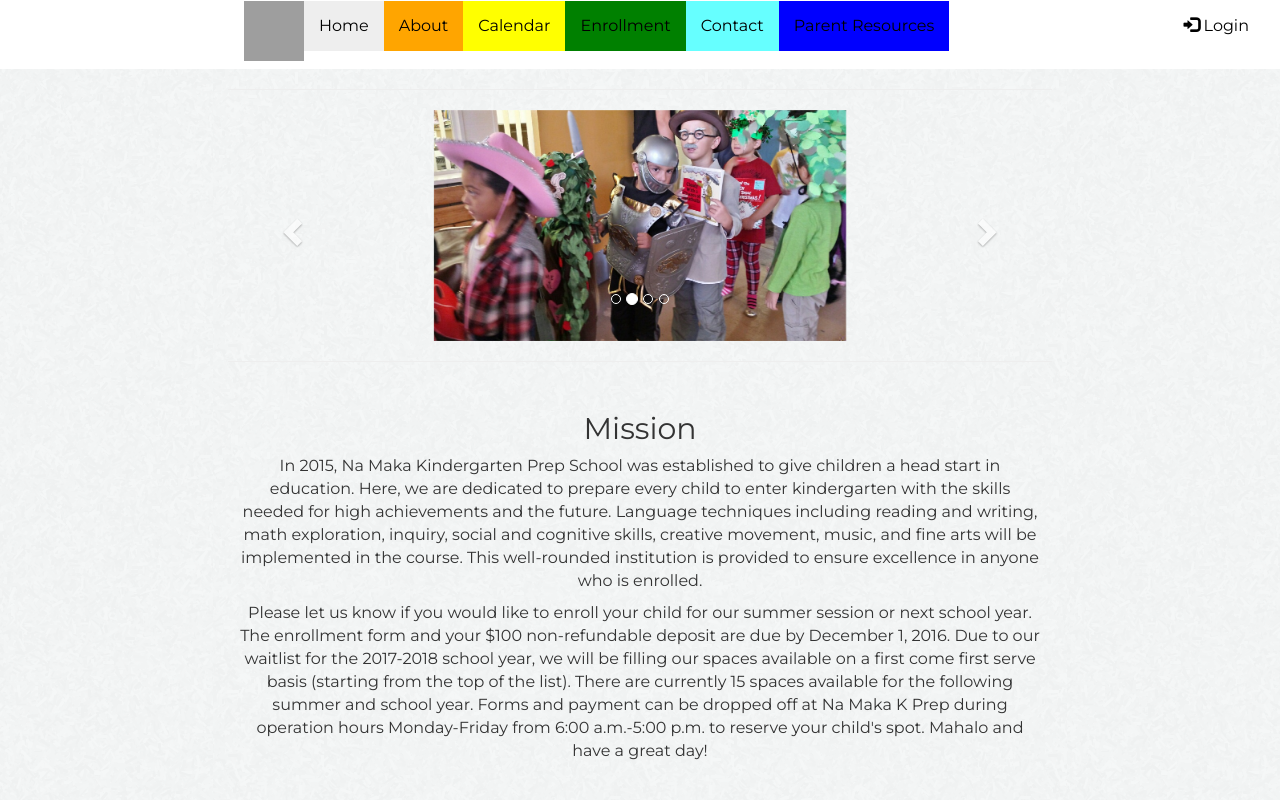
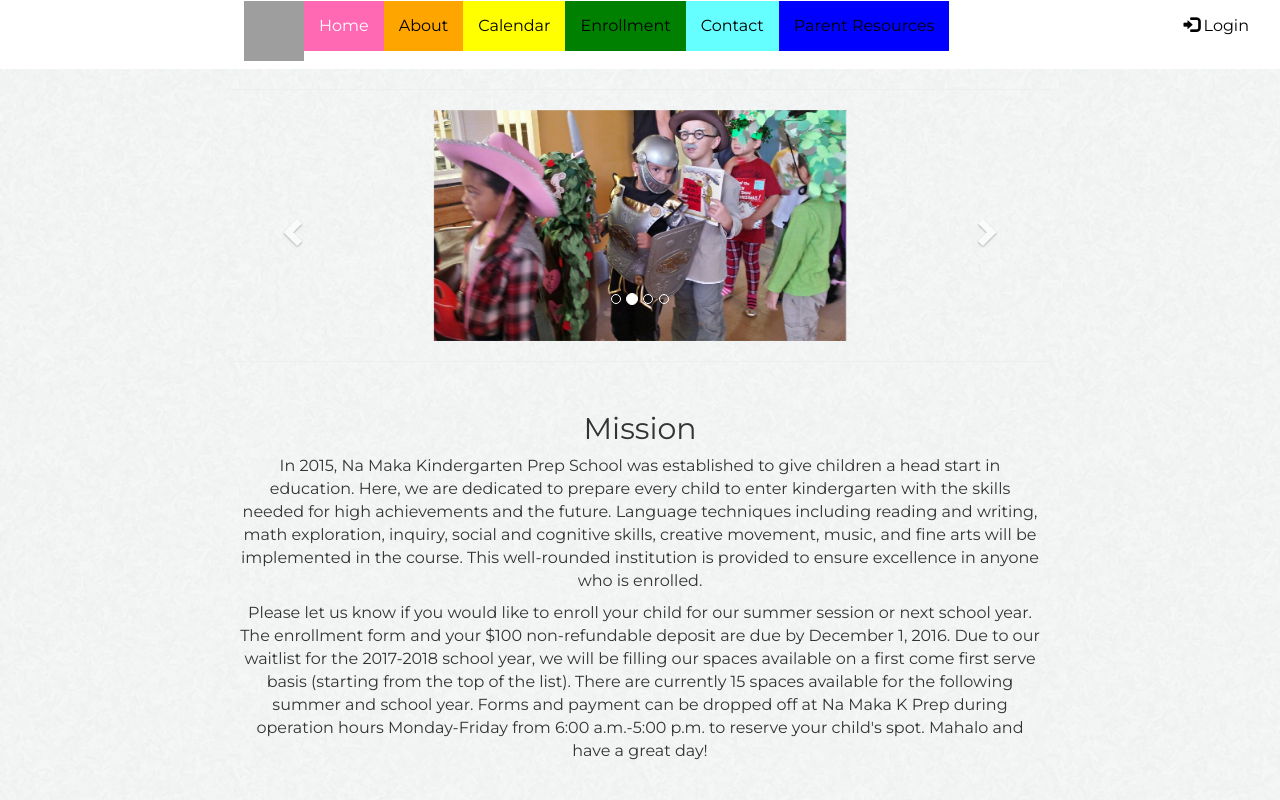
Before and after one commit to Script-Kiddies-LLC/namakprep, a website: page public/index.html in a window 1280 px wide. In both pictures the pointer is over the link "Home". Shown: the top 800 px of the page. Drawn offline with nearby package versions, Linux system fonts and the light colour scheme; grey boxes are pictures that could not be loaded.

Commit message:
changed hover colors

```diff
--- a/public/css/styles.css
+++ b/public/css/styles.css
@@ -4,6 +4,11 @@ h1 {
     color: black;
     margin-left: 20px;
 }
+.nav>li> a:hover{
+  color: #fff !important;
+  background-color:hotpink;
+}
+
 /*File that is included in every html page*/
 /* COMMON STYLES */
 body {
```
